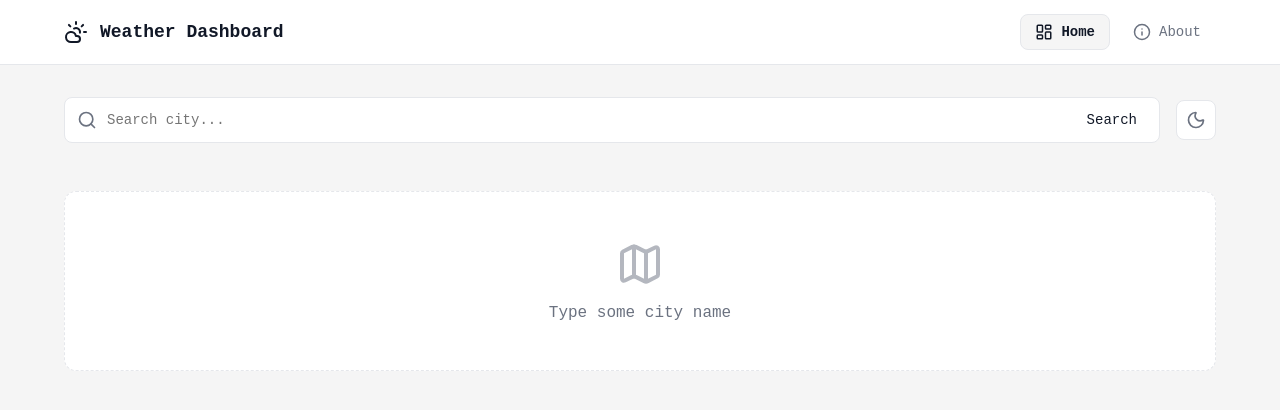
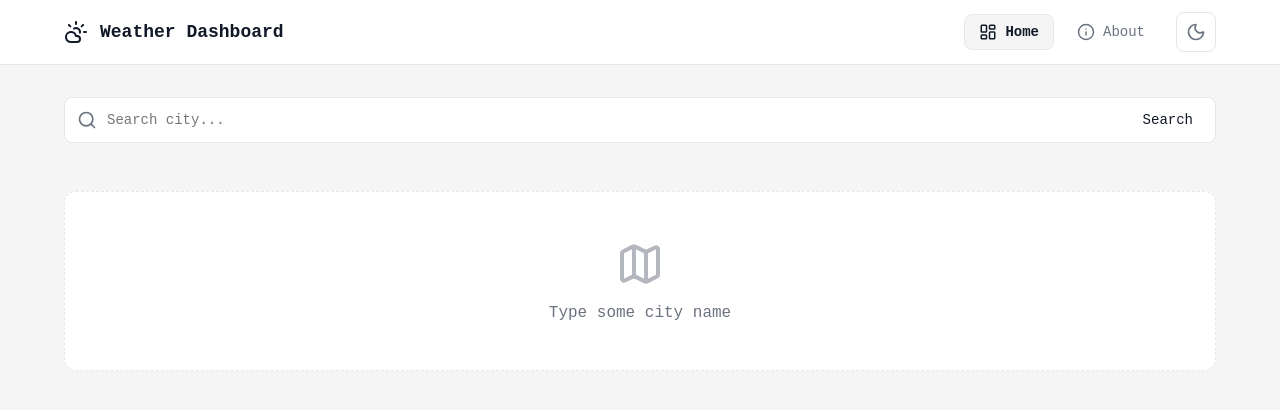
Before and after one commit to Catriel42/weather-dashboard, a React (Vite) app: page / in a window 1280 px wide. Shown: the top 410 px of the page. Built offline with nearby package versions, Linux system fonts and the light colour scheme.

Commit message:
refactor(ui): update ThemeToggle and Navbar to consume global ThemeContext

```diff
--- a/src/components/Navbar/Navbar.css
+++ b/src/components/Navbar/Navbar.css
@@ -31,6 +31,12 @@
 .navbar-brand-icon {
   color: var(--text);
   flex-shrink: 0;
+}
+
+.navbar-right {
+  display: flex;
+  align-items: center;
+  gap: 1rem;
 }
 
 .navbar-links {
--- a/src/components/Navbar/Navbar.tsx
+++ b/src/components/Navbar/Navbar.tsx
@@ -1,5 +1,6 @@
 import { NavLink } from 'react-router-dom'
 import { CloudSun, LayoutDashboard, Info } from 'lucide-react'
+import { ThemeToggle } from '../ThemeToggle'
 import './Navbar.css'
 
 export const Navbar = () => {
@@ -14,6 +15,7 @@ export const Navbar = () => {
           <span className="navbar-brand-title">Weather Dashboard</span>
         </NavLink>
 
+        <div className="navbar-right">
           <nav className="navbar-links" aria-label="Main Navigation">
             <NavLink
               to="/"
@@ -36,6 +38,9 @@ export const Navbar = () => {
               <span>About</span>
             </NavLink>
           </nav>
+
+          <ThemeToggle />
+        </div>
       </div>
     </header>
   )
--- a/src/components/ThemeToggle/ThemeToggle.tsx
+++ b/src/components/ThemeToggle/ThemeToggle.tsx
@@ -1,21 +1,9 @@
 import { Moon, Sun } from 'lucide-react'
-import { useState, useEffect } from 'react'
+import { useTheme } from '../../context'
 import './ThemeToggle.css'
 
 export const ThemeToggle = () => {
-  const [isDark, setIsDark] = useState(() => {
-    const savedTheme = localStorage.getItem('theme')
-    return savedTheme === 'dark'
-  })
-
-  useEffect(() => {
-    document.documentElement.classList.toggle('dark', isDark)
-    localStorage.setItem('theme', isDark ? 'dark' : 'light')
-  }, [isDark])
-
-  function toggleTheme() {
-    setIsDark(!isDark)
-  }
+  const { isDark, toggleTheme } = useTheme()
 
   return (
     <button
--- a/src/components/WeatherDashboard/WeatherDashboard.tsx
+++ b/src/components/WeatherDashboard/WeatherDashboard.tsx
@@ -7,7 +7,6 @@ import { LocationCard } from '../LocationCard'
 import { SunTimesCard } from '../SunTimesCard'
 import { WeatherDetails } from '../WeatherDetails'
 import { SearchBar } from '../SearchBar'
-import { ThemeToggle } from '../ThemeToggle'
 import { ResultCard } from '../ResultCard'
 import { EmptyState } from '../EmptyState'
 import './WeatherDashboard.css'
@@ -60,7 +59,6 @@ export const WeatherDashboard = () => {
             </div>
           )}
         </div>
-        <ThemeToggle />
       </header>
 
       {!weatherData ? (
```
Lines whose indentation alone changed are shown as unchanged.
